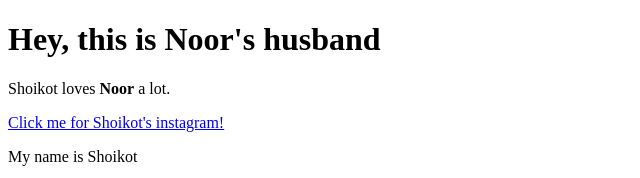
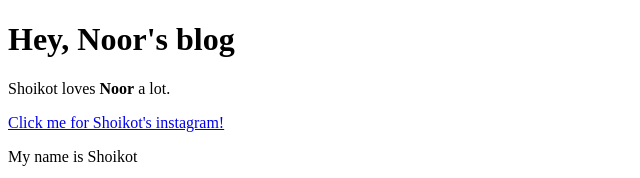
Before and after one commit to SolidShoikot/Cartoon-Hero, a plain HTML site: page test.html in a window 1280 px wide. Shown: the top 178 px of the page, without its empty margins (0-640 px from the left). Drawn offline with Linux system fonts and the light colour scheme; files whose address does not match are found by name.

Commit message:
Update test.html

```diff
--- a/test.html
+++ b/test.html
@@ -4,7 +4,7 @@
     <title>Shoikot's Website</title>
 </head>
 <body>
-    <h1> Hey, this is Noor's husband </h1>
+    <h1> Hey, Noor's blog </h1>
     <p> Shoikot  loves <b>Noor</b> a lot.</p>
     <a href="https://www.instagram.com/solidshoikot/?hl=en" target="_blank" title="Instagram"> Click me for Shoikot's instagram! </a>
     <p>My name is Shoikot </p>
```
